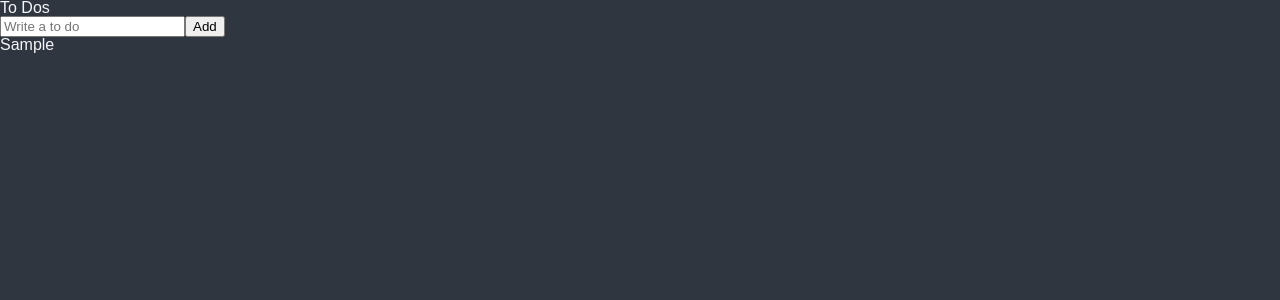
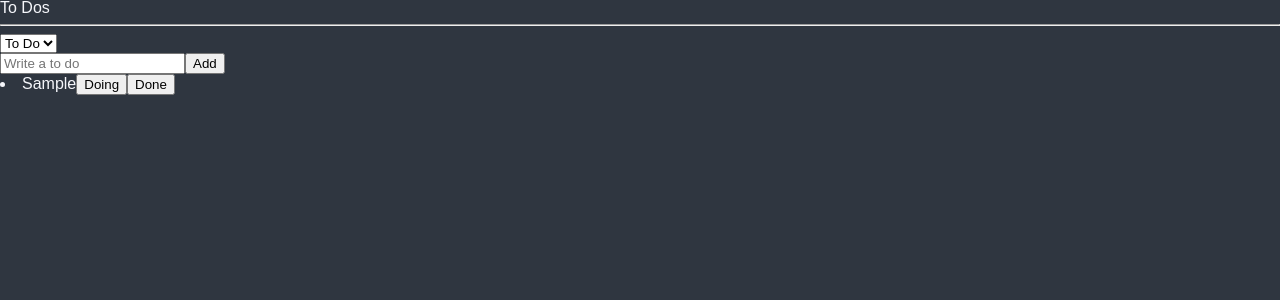
Before and after one commit to hyemimi/to-do-list, a React (Create React App) app: page / in a window 1280 px wide. Both pictures are taken after typing "Sample" into the empty fields and a click on the button "Add". Shown: the top 300 px of the page. Built offline with nearby package versions, Linux system fonts and the light colour scheme; a web font is replaced by a local one.

Commit message:
update todo, modify todos

```diff
--- /dev/null
+++ b/src/CreateToDo.tsx
@@ -0,0 +1,33 @@
+import { useForm } from "react-hook-form";
+import { useSetRecoilState } from "recoil";
+import { toDoState } from "./atoms";
+interface FormData {
+  toDo: string;
+}
+
+function CreateToDo() {
+  const setToDos = useSetRecoilState(toDoState);
+  const { register, handleSubmit, setValue } = useForm<FormData>();
+
+  const handleValid = ({ toDo }: FormData) => {
+    console.log("add to do", toDo);
+    setToDos((oldToDos) => [
+      { text: toDo, id: Date.now(), category: "TO_DO" },
+      ...oldToDos,
+    ]);
+    setValue("toDo", "");
+  };
+  return (
+    <form onSubmit={handleSubmit(handleValid)}>
+      <input
+        {...register("toDo", {
+          required: "Please write a To Do",
+        })}
+        placeholder="Write a to do"
+      />
+      <button>Add</button>
+    </form>
+  );
+}
+
+export default CreateToDo;
--- /dev/null
+++ b/src/ToDo.tsx
@@ -0,0 +1,72 @@
+import { useSetRecoilState } from "recoil";
+import { IToDo, toDoState } from "./atoms";
+/* [
+  {
+    text: "5",
+    id: 1673312544678,
+    category: "TO_DO",
+  },
+  {
+    text: "4",
+    id: 1673312544169,
+    category: "TO_DO",
+  },
+  {
+    text: "3",
+    id: 1673312543694,
+    category: "TO_DO",
+  },
+  {
+    text: "2",
+    id: 1673312542182,
+    category: "TO_DO",
+  },
+  {
+    text: "write",
+    id: 1673309137381,
+    category: "TO_DO",
+  },
+]; */
+function ToDo({ text, category, id }: IToDo) {
+  const setToDos = useSetRecoilState(toDoState);
+  const onClick = (event: React.MouseEvent<HTMLButtonElement>) => {
+    const name = event.currentTarget.name;
+    setToDos((oldToDos) => {
+      const targetIndex = oldToDos.findIndex((toDo) => toDo.id === id);
+      const oldToDo = oldToDos[targetIndex];
+      const newToDo = { text, id, category: name as any };
+      console.log(oldToDo, newToDo);
+
+      return [
+        ...oldToDos.slice(0, targetIndex),
+        newToDo,
+        ...oldToDos.slice(targetIndex + 1),
+      ];
+    });
+  };
+  return (
+    <>
+      <li>
+        <span>{text}</span>
+
+        {category !== "DOING" && (
+          <button name="DOING" onClick={onClick}>
+            Doing
+          </button>
+        )}
+        {category !== "TO_DO" && (
+          <button name="TO_DO" onClick={onClick}>
+            To Do
+          </button>
+        )}
+        {category !== "DONE" && (
+          <button name="DONE" onClick={onClick}>
+            Done
+          </button>
+        )}
+      </li>
+    </>
+  );
+}
+
+export default ToDo;
--- a/src/ToDoList.tsx
+++ b/src/ToDoList.tsx
@@ -1,56 +1,29 @@
-import { useState } from "react";
-import { useForm } from "react-hook-form";
-import {
-  atom,
-  useRecoilValue,
-  useSetRecoilState,
-  useRecoilState,
-} from "recoil";
-
-interface FormData {
-  toDo: string;
-}
-interface IToDo {
-  text: string;
-  id: number;
-  category: "TO_DO" | "DOING" | "DONE";
-}
-
-const toDoState = atom<IToDo[]>({
-  key: "toDo",
-  default: [],
-});
+import React from "react";
+import { useRecoilValue, useRecoilState } from "recoil";
+import { categoryState, toDoSelector, toDoState } from "./atoms";
+import CreateToDo from "./CreateToDo";
+import ToDo from "./ToDo";
 
 function ToDoList() {
-  const [toDos, setToDos] = useRecoilState(toDoState);
-
-  const { register, handleSubmit, setValue } = useForm<FormData>();
-  const handleValid = ({ toDo }: FormData) => {
-    console.log("add to do", toDo);
-    setToDos((oldToDos) => [
-      { text: toDo, id: Date.now(), category: "TO_DO" },
-      ...oldToDos,
-    ]);
-    setValue("toDo", "");
+  const toDos = useRecoilValue(toDoSelector);
+  const [category, setCategory] = useRecoilState(categoryState);
+  const onInput = (event: React.FormEvent<HTMLSelectElement>) => {
+    setCategory(event.currentTarget.value);
   };
-  console.log(toDos);
   return (
     <div>
       <h1>To Dos</h1>
-      <form onSubmit={handleSubmit(handleValid)}>
-        <input
-          {...register("toDo", {
-            required: "Please write a To Do",
-          })}
-          placeholder="Write a to do"
-        />
-        <button>Add</button>
-      </form>
-      <ul>
-        {toDos.map((toDo) => (
-          <li key={toDo.id}>{toDo.text}</li>
-        ))}
-      </ul>
+      <hr />
+
+      <select value={category} onInput={onInput}>
+        <option value={"TO_DO"}>To Do</option>
+        <option value={"DOING"}>Doing</option>
+        <option value={"DONE"}>Done</option>7
+      </select>
+      <CreateToDo />
+      {toDos?.map((toDo) => (
+        <ToDo key={toDo.id} {...toDo} />
+      ))}
     </div>
   );
 }
--- /dev/null
+++ b/src/atoms.tsx
@@ -0,0 +1,24 @@
+import { atom, selector } from "recoil";
+export interface IToDo {
+  text: string;
+  id: number;
+  category: "TO_DO" | "DOING" | "DONE";
+}
+
+export const categoryState = atom({
+  key: "category",
+  default: "TO_DO",
+});
+export const toDoState = atom<IToDo[]>({
+  key: "toDo",
+  default: [],
+});
+
+export const toDoSelector = selector({
+  key: "toDoSelector",
+  get: ({ get }) => {
+    const toDos = get(toDoState);
+    const category = get(categoryState);
+    return toDos.filter((toDo) => toDo.category === category);
+  },
+});
```
